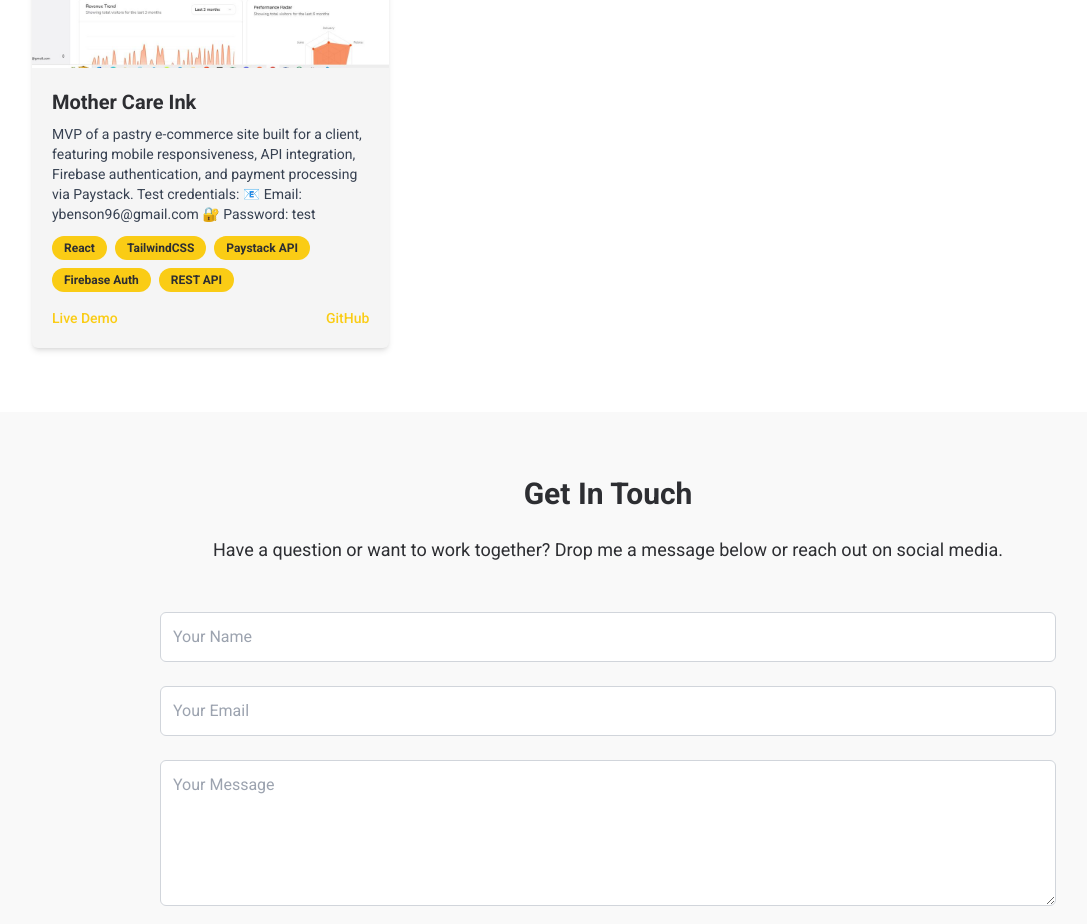
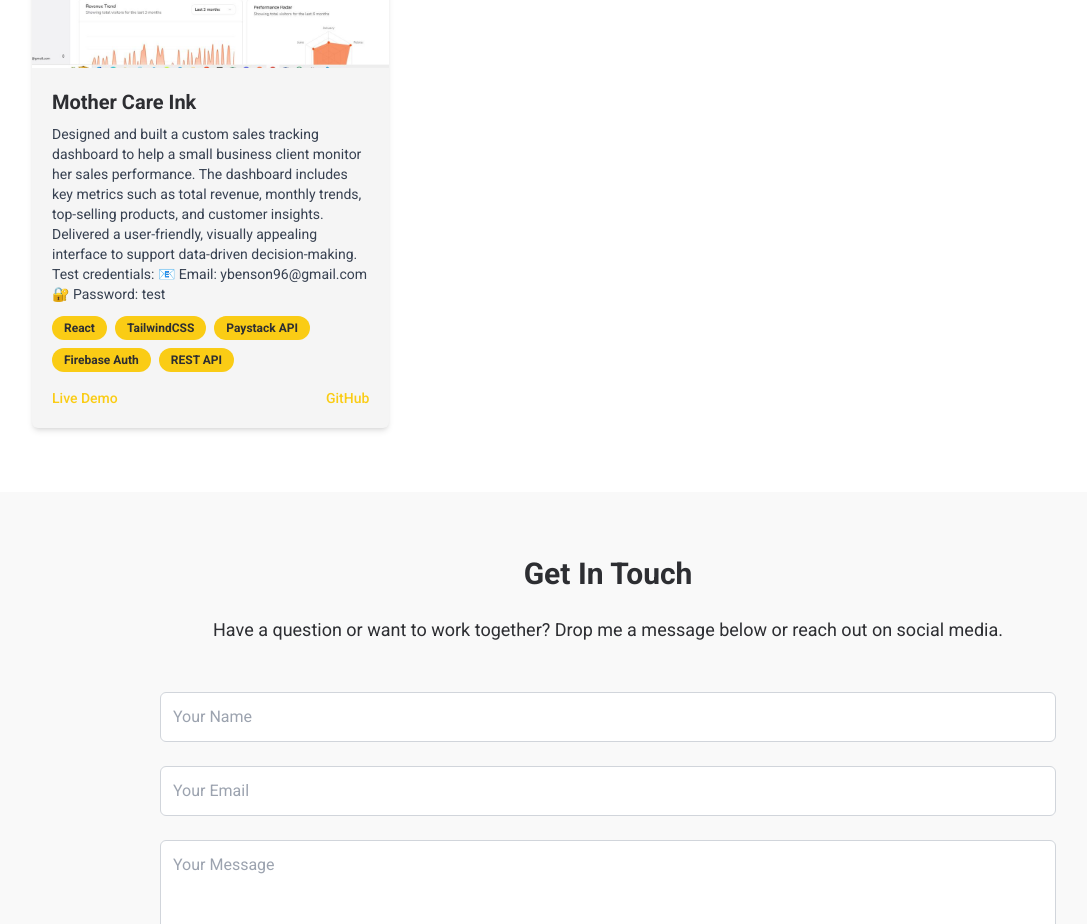
Before and after one commit to FlackoCodes/portfolio, a React (Vite) app: page / in a window 1280 px wide. Shown: the part 1398-2322 px from the top of the page, without its empty margins (32-1119 px from the left). Built offline with nearby package versions, Linux system fonts and the light colour scheme.

Commit message:
changed mother care description

```diff
--- a/src/components/Portfolio.jsx
+++ b/src/components/Portfolio.jsx
@@ -33,9 +33,9 @@ const projects = [
 
         title: "Mother Care Ink",
         description:
-            "MVP of a pastry e-commerce site built for a client, featuring mobile responsiveness, API integration, Firebase authentication, and payment processing via Paystack. Test credentials: 📧 Email: ybenson96@gmail.com 🔐 Password: test",
+            "Designed and built a custom sales tracking dashboard to help a small business client monitor her sales performance. The dashboard includes key metrics such as total revenue, monthly trends, top-selling products, and customer insights. Delivered a user-friendly, visually appealing interface to support data-driven decision-making. Test credentials: 📧 Email: ybenson96@gmail.com 🔐 Password: test",
         tech: ["React", "TailwindCSS", "Paystack API", "Firebase Auth", "REST API"],
-        image: mother, // Update with your actual image path
+        image: mother,
         live: "http://pos.dealslet.com",
         github: "",
     }
```
